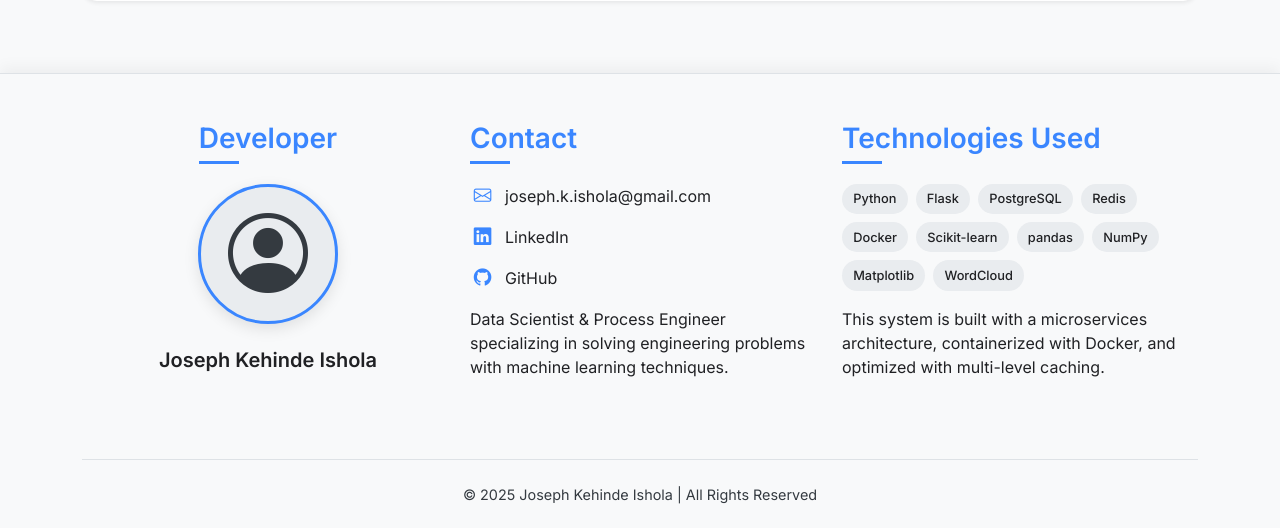
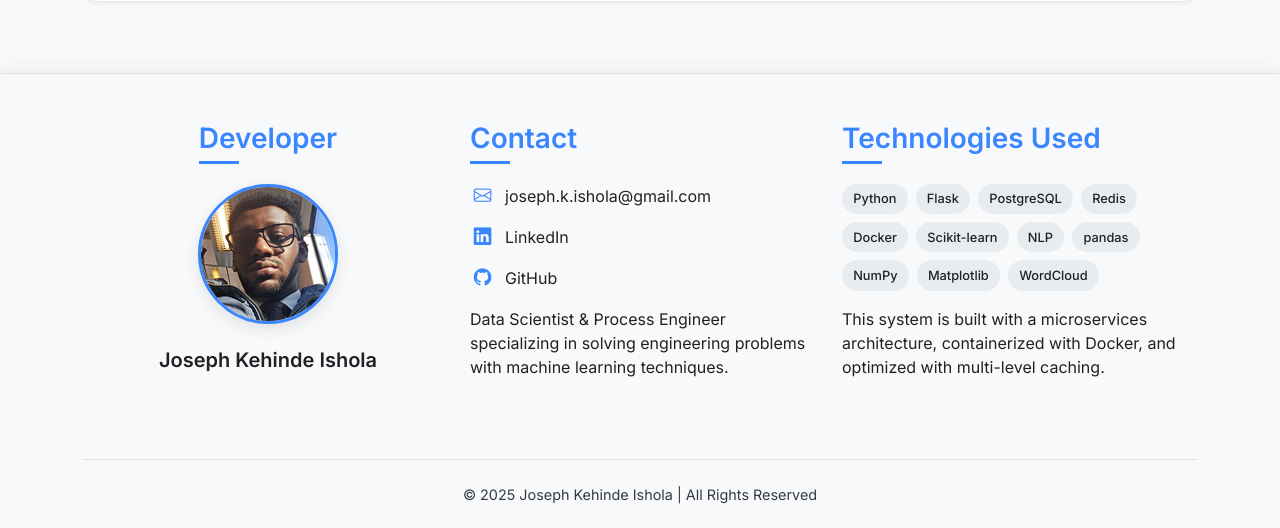
Before and after one commit to joseph-ishola/movie-recommender-app, a Flask app: page / in a window 1280 px wide. Shown: the part 499-1027 px from the top of the page. Run offline with Flask 3, Linux system fonts and the light colour scheme; data that the repository does not hold is empty.

Commit message:
add profile image to webpage

```diff
--- a/templates/index.html
+++ b/templates/index.html
@@ -81,9 +81,7 @@
                     <h3>Developer</h3>
                     <div class="profile-image">
                         <!-- Replace this with your actual image for production -->
-                        <div class="profile-placeholder">
-                            <i class="bi bi-person-circle"></i>
-                        </div>
+                        <img src="{{ url_for('static', filename='images/profile.png') }}" alt="Joseph Kehinde Ishola">
                     </div>
                     <h4 class="developer-name">Joseph Kehinde Ishola</h4>
                 </div>
@@ -116,10 +114,12 @@
                         <span class="tech-item">Redis</span>
                         <span class="tech-item">Docker</span>
                         <span class="tech-item">Scikit-learn</span>
+                        <span class="tech-item">NLP</span>
                         <span class="tech-item">pandas</span>
                         <span class="tech-item">NumPy</span>
                         <span class="tech-item">Matplotlib</span>
                         <span class="tech-item">WordCloud</span>
+
                     </div>
                     <p>This system is built with a microservices architecture, containerized with Docker, and optimized with multi-level caching.</p>
                 </div>
```
Also changed, not shown: static/images/profile.jpg (added), static/images/profile.png (added).
